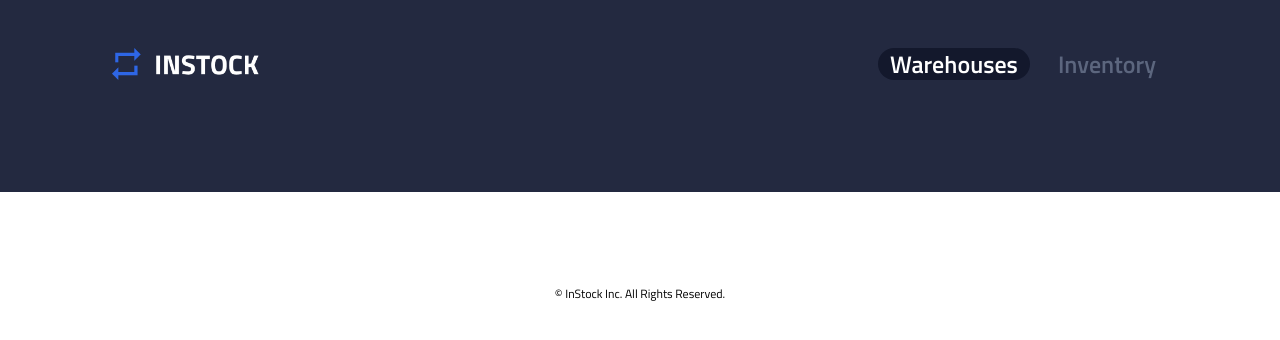
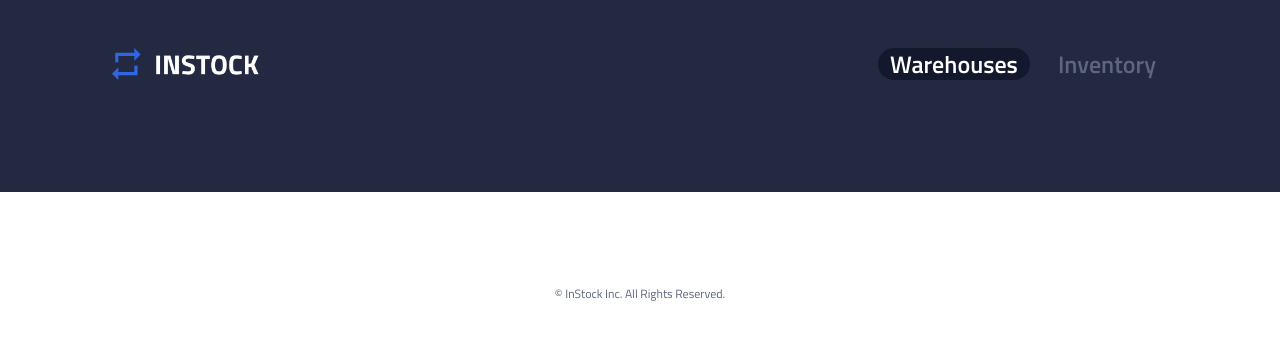
Before and after one commit to mikemazara/warehouse-stock-colab-client, a JavaScript app: page / in a window 1280 px wide. Shown: the top 340 px of the page. Built offline with nearby package versions, Linux system fonts and the light colour scheme; the HTML template or start-up script is replaced by a standard one.

Commit message:
add global primary font color and fix footer font color

```diff
--- a/src/components/Footer/Footer.scss
+++ b/src/components/Footer/Footer.scss
@@ -1,5 +1,7 @@
+@use "../../styles/partials/global" as *;
 @use "../../styles/partials/mixins" as *;
 @use "../../styles/partials/fonts" as *;
+@use "../../styles/partials/colors" as *;
 
 .footer {
     display: flex;
@@ -10,6 +12,7 @@
         padding: 10.7vw 0;
         font-size: 0.58rem;
         font-weight: 400;
+        color: $slate;
 
         @include tablet {
             padding: 9vw 0 5.5vw 0;
--- a/src/styles/partials/_global.scss
+++ b/src/styles/partials/_global.scss
@@ -1,6 +1,10 @@
+@use "../partials/colors" as *;
+@use "../partials/fonts" as *;
+
 *{
     box-sizing: border-box;
     margin: 0;
     padding: 0;
     font-family: 'Titillium Web';
+    color: $black;
 }
```
Also changed, not shown: src/components/InventoryItemDetails/InventoryItemDetails.js (added), src/components/InventoryItemDetails/InventoryItemDetails.scss (added).
